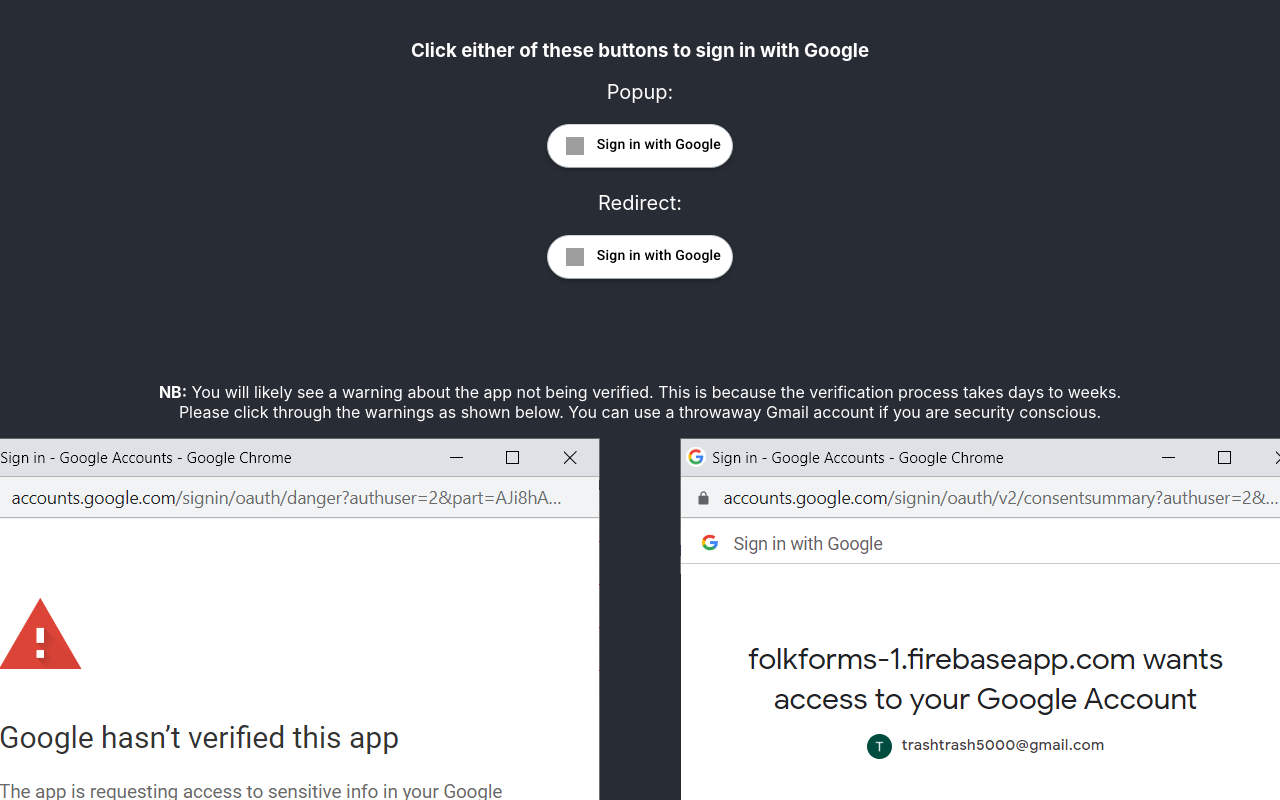
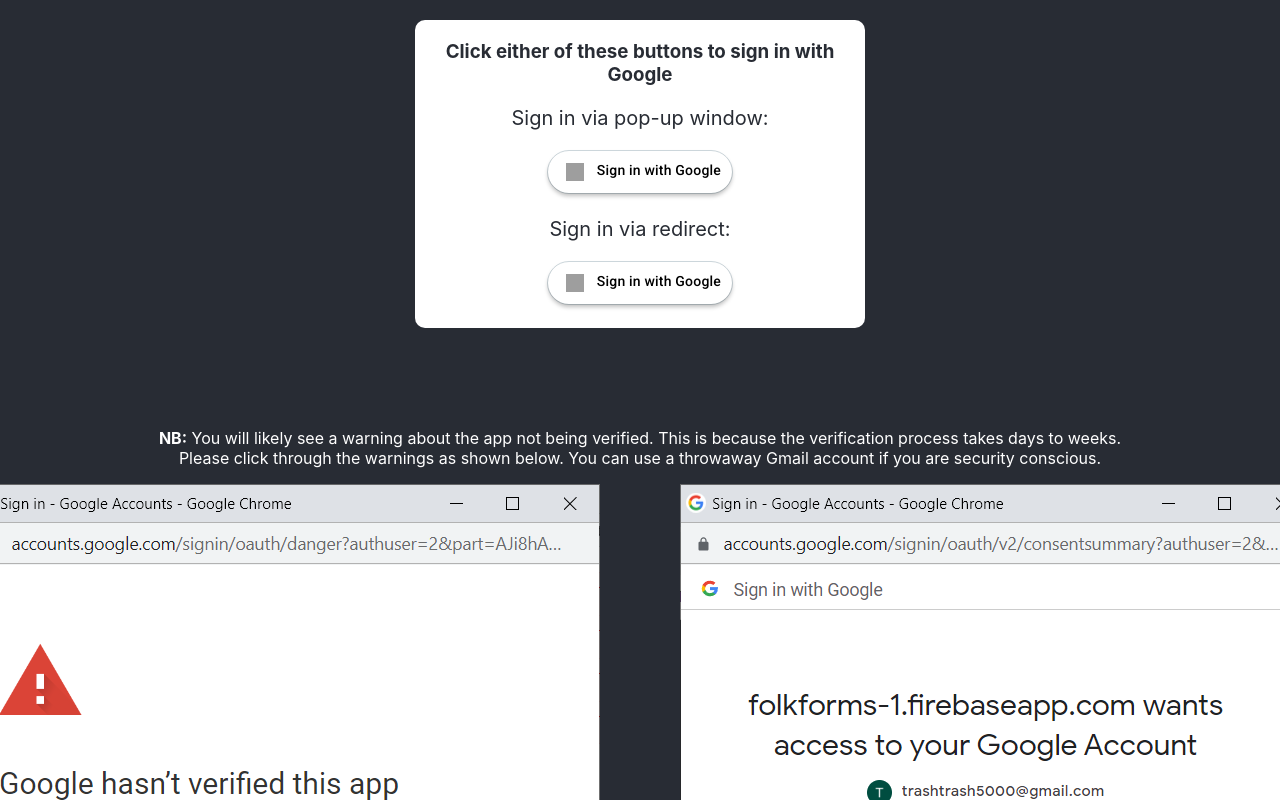
Before and after one commit to folkforms/firebase-test, a React (Create React App) app: page / in a window 1280 px wide. Shown: the top 800 px of the page. Built offline with nearby package versions, Linux system fonts and the light colour scheme; no server answers; grey boxes are pictures that could not be loaded.

Commit message:
Update styling

```diff
--- a/src/App.css
+++ b/src/App.css
@@ -5,6 +5,26 @@
 .dark {
   color: white;
   background-color: #282c34;
+}
+
+.light {
+  color: #282c34;
+  background-color: white;
+}
+
+h3 {
+  margin: 0 0 20px 0;
+}
+
+.middle-col {
+  display: flex;
+  flex-direction: column;
+  align-items: center;
+}
+
+.top-part {
+  border-radius: 10px;
+  width: 33%;
 }
 
 .padding-all-20px {
--- a/src/App.js
+++ b/src/App.js
@@ -20,11 +20,15 @@
         {user
           ? <Home user={user} />
           : <>
-              <h3 className="dark center">Click either of these buttons to sign in with Google</h3>
-              <Login1 />
-              <br />
-              <br />
-              <Login2 />
+              <div className="middle-col">
+                <div className="light center padding-all-20px top-part">
+                  <h3 className="light center">Click either of these buttons to sign in with Google</h3>
+                  <Login1 />
+                  <br />
+                  <br />
+                  <Login2 />
+                </div>
+              </div>
               <div className="dark center padding-top-100px">
                 <div><strong>NB:</strong> You will likely see a warning about the app not being verified. This is because the verification process takes days to weeks.</div>
                 <div>Please click through the warnings as shown below. You can use a throwaway Gmail account if you are security conscious.</div>
--- a/src/components/home/Home.css
+++ b/src/components/home/Home.css
@@ -6,3 +6,11 @@
   padding-bottom: 20px;
   font-size: 20px;
 }
+
+.padding-top-10px {
+  padding-top: 10px;
+}
+
+.padding-bottom-10px {
+  padding-bottom: 10px;
+}
--- a/src/components/home/Home.jsx
+++ b/src/components/home/Home.jsx
@@ -7,9 +7,10 @@
   return (
     <div className="home">
       <h2>Hello, {user.displayName}</h2>
+      <div className="padding-bottom-10px">Your profile photo is:</div>
       <img src={user.photoURL} alt="" />
       <br />
-      <div className="explainer">You have successfully logged in to the app via Google</div>
+      <div className="explainer padding-top-10px">You have successfully logged in to the app via Google</div>
       <button className="login-button" onClick={() => auth.signOut()}>
         <div className="google-btn">
           <div className="sign-out-button-text-container">
--- a/src/components/login/Login1.jsx
+++ b/src/components/login/Login1.jsx
@@ -5,7 +5,7 @@
 const Login = () => {
   return (
     <>
-      <div className="explainer">Popup:</div>
+      <div className="explainer">Sign in via pop-up window:</div>
       <button className="login-button" onClick={signInWithGooglePopup}>
         <div className="google-btn">
             <div className="google-icon-wrapper">
--- a/src/components/login/Login2.jsx
+++ b/src/components/login/Login2.jsx
@@ -5,7 +5,7 @@
 const Login = () => {
   return (
     <>
-      <div className="explainer">Redirect:</div>
+      <div className="explainer">Sign in via redirect:</div>
       <button className="login-button" onClick={signInWithGoogleRedirect}>
         <div className="google-btn">
             <div className="google-icon-wrapper">
```
